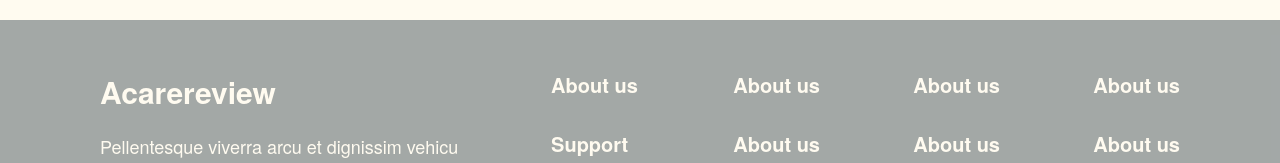
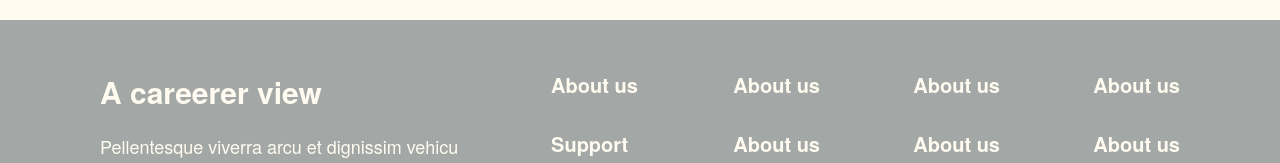
Before and after one commit to GraciouxMbanugo/School-Landing-Page-, a plain HTML site: page index.html in a window 1280 px wide. Shown: the part 5046-5209 px from the top of the page. Drawn offline with nearby package versions, Linux system fonts and the light colour scheme; a web font is replaced by a local one.

Commit message:
made an update to the footer title

```diff
--- a/index.html
+++ b/index.html
@@ -364,7 +364,7 @@
     <footer>
       <section class="footer__maincomponent">
         <div class="maincomponent__contact">
-          <h2>Acarereview</h2>
+          <h2>A careerer view</h2>
           <p>
             Pellentesque viverra arcu et dignissim vehicu la. Donec a velit ac
             dolor dapibus pelle tes que sit amet at erat. Pha sellus porttitor,
```
